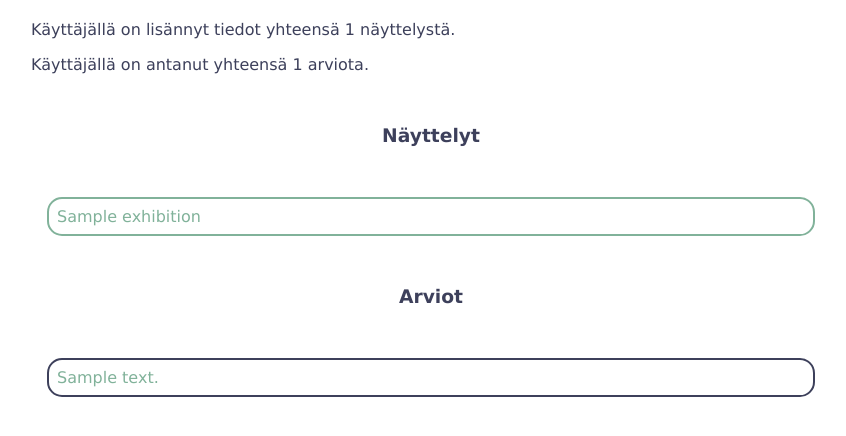
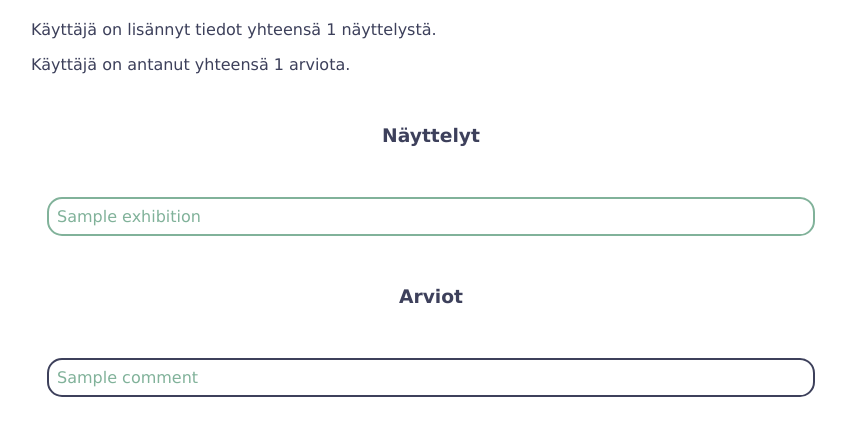
Before and after one commit to anniemx/taidenayttelyt, a Flask app: template templates/show_user.html in a window 1280 px wide. Shown: the part 229-665 px from the top of the page, without its empty margins (209-1055 px from the left). Run offline with Flask 3, Linux system fonts and the light colour scheme; the template is opened without the code that fills it: most values are stand-ins (such as "Sample title", 1, 10 or a date in 2020).

Commit message:
Fix user page content lists and links

```diff
--- a/templates/show_user.html
+++ b/templates/show_user.html
@@ -6,25 +6,25 @@
 
 <h2>Käyttäjä: {{ user.username }}</h2>
 <p>
-  Käyttäjällä on lisännyt tiedot yhteensä {{ exhibitions | count }} näyttelystä.
+  Käyttäjä on lisännyt tiedot yhteensä {{ exhibitions | count }} näyttelystä.
 </p>
 <p>
-  Käyttäjällä on antanut yhteensä {{ comments | count }} arviota.
+  Käyttäjä on antanut yhteensä {{ comments | count }} arviota.
 </p>
 <div class="header">
   <h3>Näyttelyt</h3>
 </div>
+{% for exhibition in exhibitions %}
 <div class="exhibition">
-  {% for exhibition in exhibitions %}
   <a href="/exhibition/{{ exhibition.id }}">{{ exhibition.title }}</a>
-  {% endfor %}
 </div>
+{% endfor %}
 <div class="header">
   <h3>Arviot</h3>
 </div>
+{% for comment in comments %}
 <div class="comment">
-  {% for comment in comments %}
-  <a href="/exhibition/{{ comment.exhibition_id }}">{{ comment.content }}</a>
-  {% endfor %}
+  <a href="/exhibition/{{ comment.exhibition_id }}">{{ comment.title }}</a>
 </div>
+{% endfor %}
 {% endblock %}
--- a/users.py
+++ b/users.py
@@ -11,7 +11,7 @@ def get_exhibitions(user_id):
     return db.query(sql, [user_id])
 
 def get_comments(user_id):
-    sql = "SELECT id, content FROM comments WHERE user_id = ? ORDER BY id DESC"
+    sql = "SELECT id, title, content, exhibition_id FROM comments WHERE user_id = ? ORDER BY id DESC"
     return db.query(sql, [user_id])
 
 def create_user(username, password):
```
